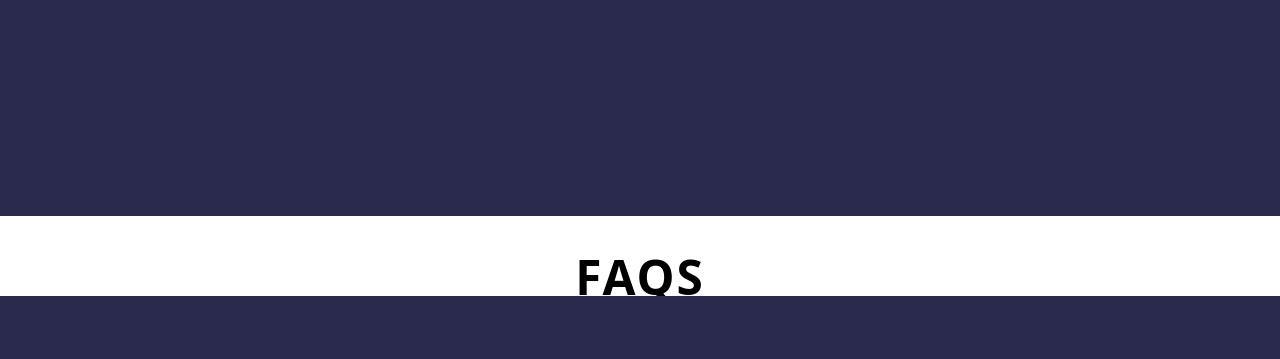
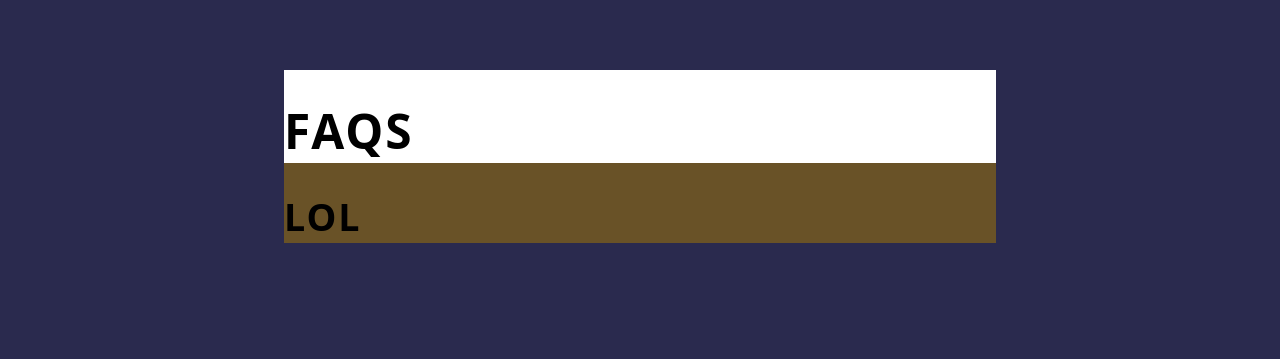
Before and after one commit to filippennsater/chat-website, a React (Create React App) app: page /FAQ in a window 1280 px wide. Shown: the part 144-503 px from the top of the page. Built offline with nearby package versions, Linux system fonts and the light colour scheme; a web font is replaced by a local one.

Commit message:
styling the questions in FAQSection

```diff
--- a/src/pages/faq/FAQSection.jsx
+++ b/src/pages/faq/FAQSection.jsx
@@ -12,12 +12,12 @@ function FAQSection() {
 
             <div className='QS-container'>
                 <div className='FAQ-header'>
-FAQS
+                    FAQS
                 </div>
 
                 <div className='Q-container'>
                     <div className='Q-header'>
-LOL
+                        LOL
                     </div>
                 </div>
 
--- a/src/pages/faq/FAQSection.scss
+++ b/src/pages/faq/FAQSection.scss
@@ -5,12 +5,13 @@
 .FAQ-container {
     background-color: #2a2a4e;
     width: 100%;
-    height: 100vh;
+    min-height: 100vh;
     display: flex;
     flex-direction: column;
 
     align-items: center;
-    justify-content: center;
+    justify-content: top;
+    padding-top: calc(150px + 5%);
     object-fit: contain;
     z-index: -1;
     overflow: hidden;
@@ -18,12 +19,25 @@
 
 .QS-container {
     background-color: #ffffff;
+    width: calc(200px + 40vw);
+    //height: 10vh;
+    display: flex;
+    flex-direction: column;
+
+    align-items: left;
+    object-fit: contain;
+    overflow: hidden;
+    margin-bottom: calc(150px + 5%);
+}
+
+.Q-container {
+    background-color: #695227;
     width: 100%;
     height: 10vh;
     display: flex;
     flex-direction: column;
 
-    align-items: center;
+    align-items: left;
     object-fit: contain;
     overflow: hidden;
 }
@@ -49,15 +63,3 @@
     letter-spacing: 2px;
     font-weight: bold;
 }
-
-.Q-container {
-    background-color: #695227;
-    width: 100%;
-    height: 10vh;
-    display: flex;
-    flex-direction: column;
-
-    align-items: center;
-    object-fit: contain;
-    overflow: hidden;
-}
```
